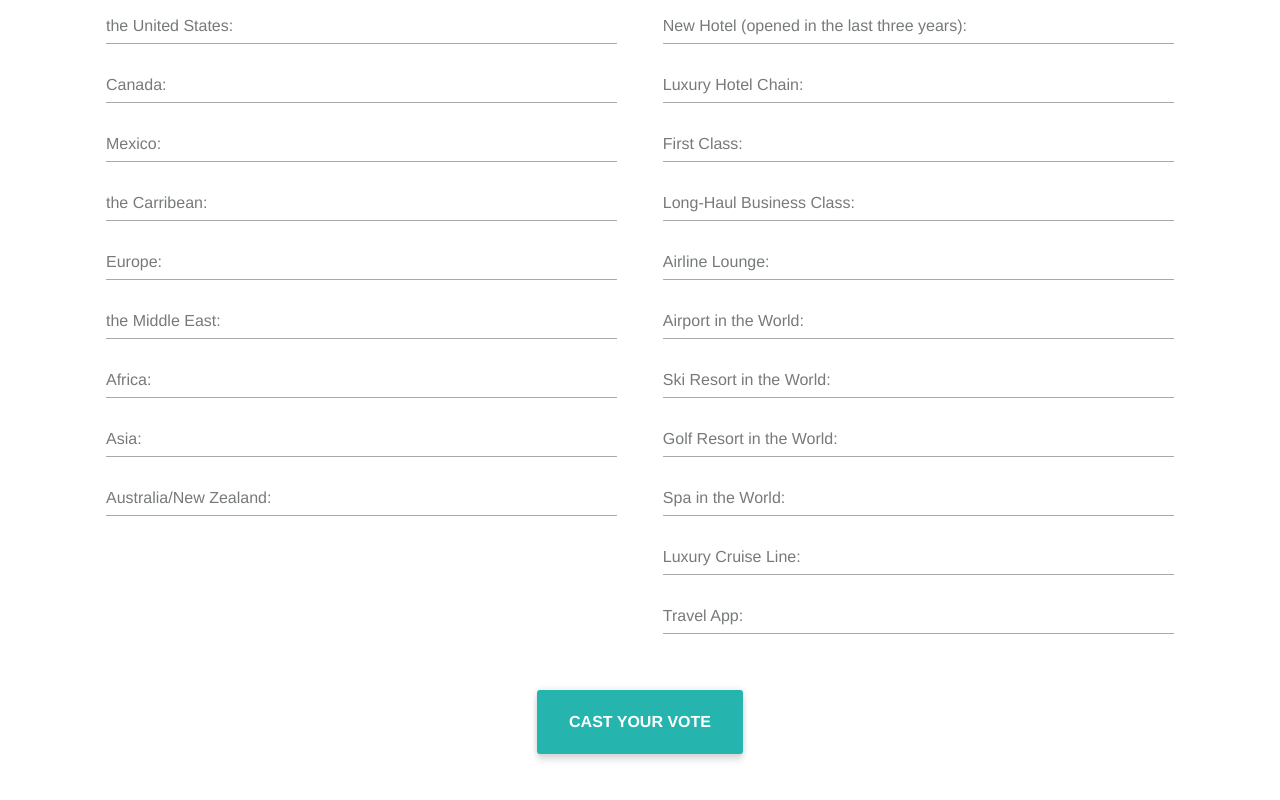
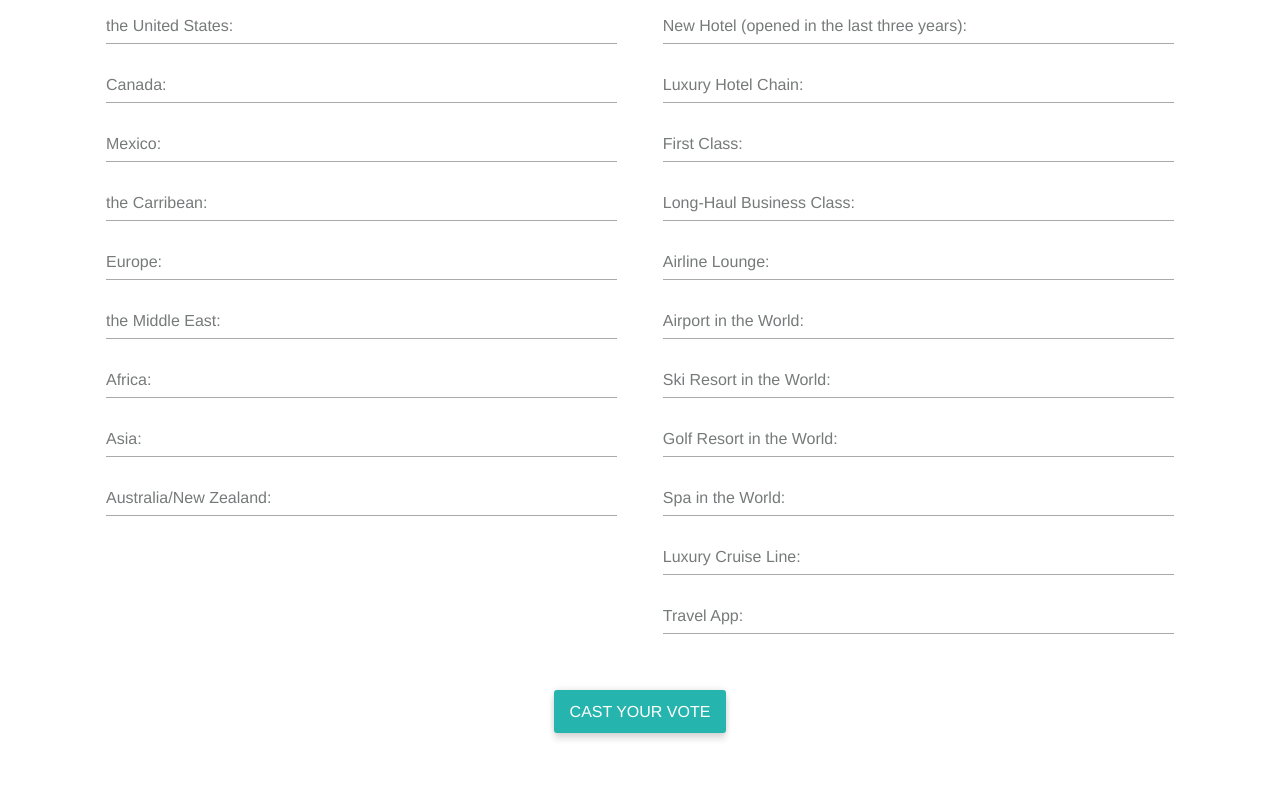
Before and after one commit to ordinarystudios/ultras, a plain HTML site: page index.html in a window 1280 px wide. Shown: the part 892-1692 px from the top of the page. Drawn offline with nearby package versions, Linux system fonts and the light colour scheme.

Commit message:
Update index.html

```diff
--- a/index.html
+++ b/index.html
@@ -124,7 +124,7 @@
                     </div>
                 </div>
             </div>
-            <div class="div cta"><a href="" class="btn"><button type="submit">CAST YOUR VOTE</button></a></div>
+            <div class="div cta"><button type="submit" class="btn">CAST YOUR VOTE</button></div>
         </form>
 
         <script src="//ajax.googleapis.com/ajax/libs/jquery/1.11.2/jquery.min.js"></script>
```
